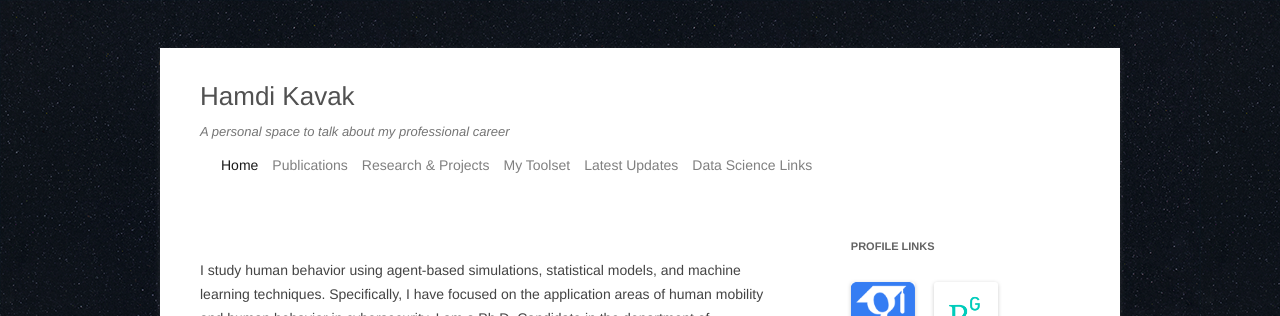
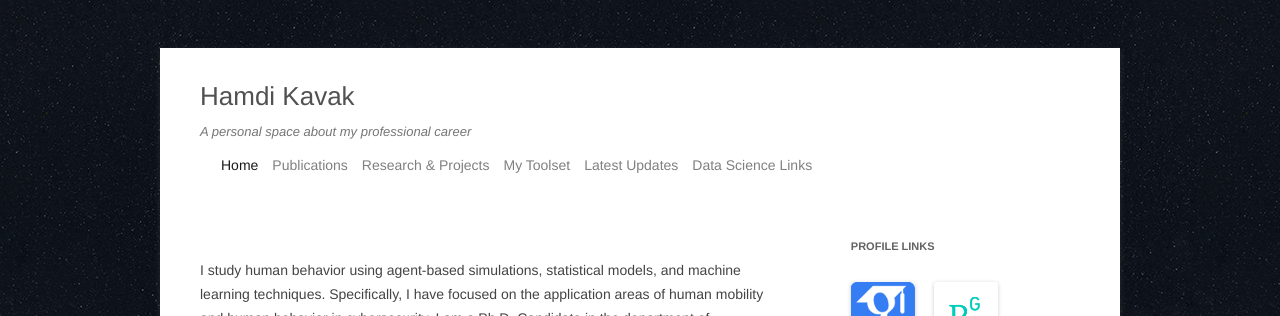
Before and after one commit to hamdikavak/hamdikavak.github.io, a Jekyll site: the page built from index.html, in a window 1280 px wide. Shown: the top 316 px of the page. Built offline with Jekyll 4.4.1, drawn with Linux system fonts in a browser that asks for light colours; nearby versions of some CDN libraries.

Commit message:
Text update

```diff
--- a/_layouts/default.html
+++ b/_layouts/default.html
@@ -33,7 +33,7 @@
 	<header id="masthead" class="site-header" role="banner">
 		<hgroup>
 			<h1 class="site-title"><a href="{{ site.baseurl }}/" title="Hamdi Kavak" rel="home">Hamdi Kavak</a></h1>
-			<h2 class="site-description">A personal space to talk about my professional career</h2>
+			<h2 class="site-description">A personal space about my professional career</h2>
 		</hgroup>
 		<nav class="navbar navbar-expand-md navbar-light bg-faded">
 			<button class="navbar-toggler" type="button" data-toggle="collapse" data-target="#navbarMenu" aria-controls="navbarMenu" aria-expanded="false" aria-label="Navigate">
```
